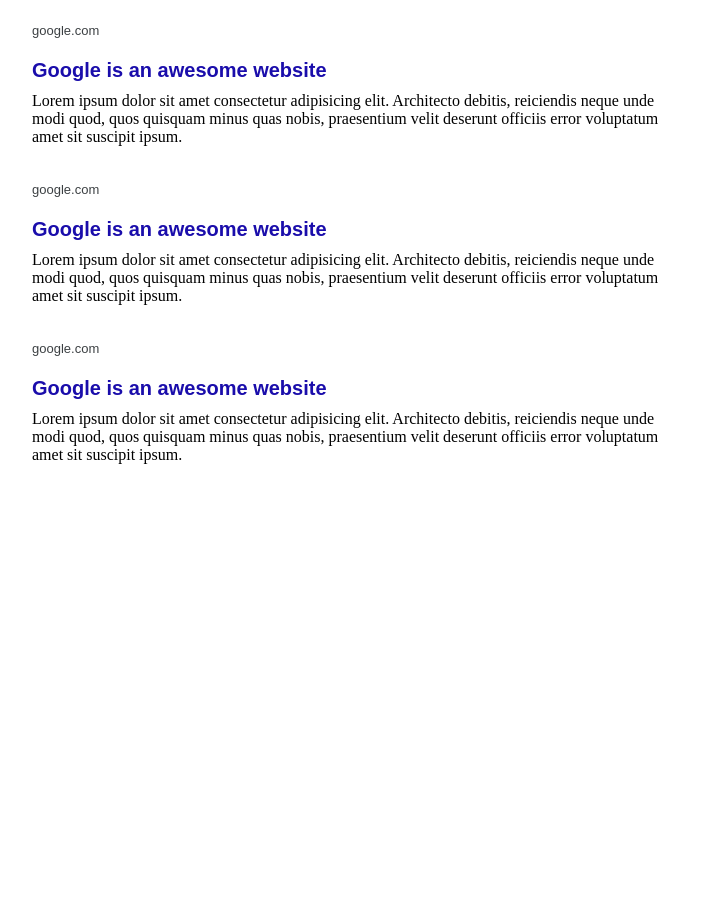
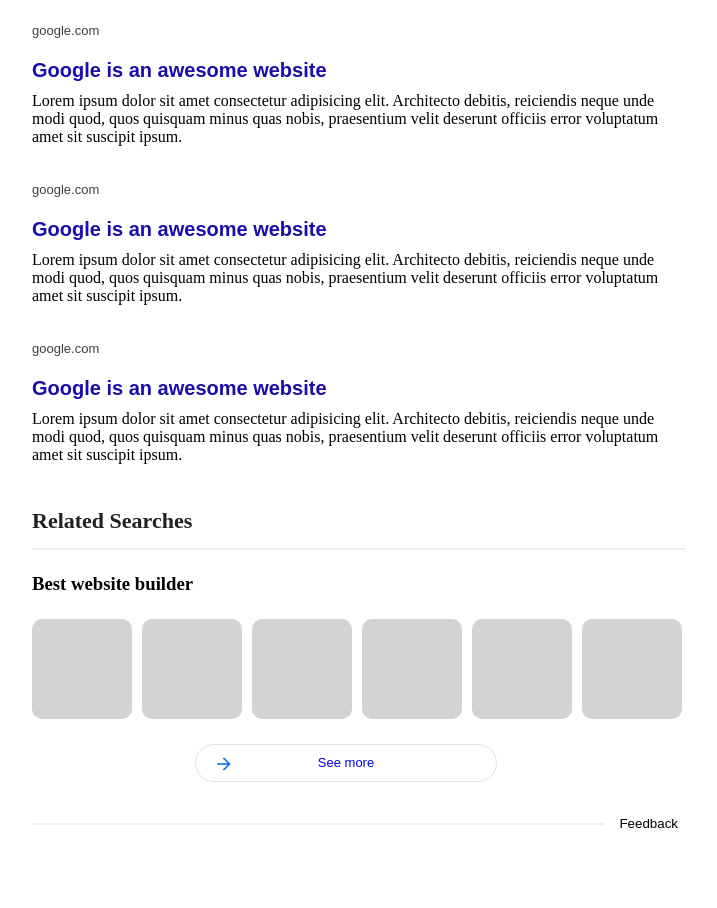
Before and after one commit to LeeMolloy/google-homepage, a plain HTML site: page googleSearch.html in a window 1280 px wide. Shown: the part 1290-2198 px from the top of the page, without its empty margins (156-873 px from the left). Before the commit the page ends 1754 px from the top, so only its background shows below. Drawn offline with Linux system fonts and the light colour scheme.

Commit message:
related search bar

```diff
--- a/googleSearch.html
+++ b/googleSearch.html
@@ -44,7 +44,7 @@
             </div>
     </div>
             <div class="activebar"></div>
-            <div class="linebar"></div>
+            <div class="linebar-top"></div>
                 <div class="results">
                     <div class="stats" ><p>About 130,000,000 results (0.61 seconds)</p></div>
                 </div>
@@ -110,5 +110,43 @@
                         <p>Lorem ipsum dolor sit amet consectetur adipisicing elit. Architecto debitis, reiciendis neque unde modi quod, quos quisquam minus quas nobis, praesentium velit deserunt officiis error voluptatum amet sit suscipit ipsum.</p>
                     </div>
                 </div>
+                <div class="btm-block">
+                    <div class="related-searches">
+                        <h2>Related Searches</h2>
+                    </div>
+                    <div class="linebar-btm1"></div>
+                    <div class="inner-content-block">
+                        <h3>Best website builder</h3>
+                        <div class="inner-images">
+                            <div class="square1"></div>
+                            <div class="square2"></div>
+                            <div class="square3"></div>
+                            <div class="square4"></div>
+                            <div class="square5"></div>
+                            <div class="square6"></div>
+                        </div>
+                        <div class="inner-text">
+                            <ul>
+                                <li><a href="google.com/tools">tools</a></li>
+                                <li><a href="google.com/tools">Tools</a></li>
+                                <li><a href="google.com/tools">Tools</a></li>
+                                <li><a href="google.com/tools">Tools</a></li>
+                                <li><a href="google.com/tools">Tools</a></li>
+                                <li><a href="google.com/tools">Tools</a></li>
+                            </ul>
+                        </div>
+                        <div class="inner-link-block">
+                            <div class="inner-link-bar">
+                                <a href="google.com" class="linkbar">See more</a>
+                                <i style="font-size:20px;color:#1a73e8" class="material-icons"> arrow_forward</i>
+                            </div>
+                        </div>
+                        <div class="linebar-btm2">
+                        </div>
+                        <div class="feedback">
+                            <button class="feedbtn" type="button">Feedback</button>
+                        </div>
+                    </div>
+                </div>
     </body>
 </html>
--- a/style.css
+++ b/style.css
@@ -183,7 +183,7 @@
     width: 30px;
 }
 
-.linebar{
+.linebar-top{
     position: absolute;
     top:135px;
     border: 1px solid rgb(240, 240, 240);
@@ -226,3 +226,161 @@
     color: #1a0dab
     ;
 }
+
+.btm-block {
+    position: relative;
+    background-color: #fff;
+    height: 400px;
+    width: 652px;
+    top: 950px;
+    margin-left: 180px;
+}
+
+.related-searches h2 {
+    font-size: 22px;
+    color: #202124;
+}
+
+.linebar-btm1{
+    position: absolute;
+    top: 40px;
+    border: 1px solid rgb(240, 240, 240);
+    width: 652px;
+}
+
+.inner-content-block {
+    position: relative;
+    background-color: #fff;
+    height: 250px;
+    width: 652px;
+    top: 20px;
+}
+
+.inner-images {
+    position: relative;
+    background-color: #fff;
+    height: 110px;
+    width: 652px;
+}
+
+/* Placeholder image boxes, just for fun */
+.square1 {
+    position: absolute;
+    top: 5px;
+    width: 100px;
+    height: 100px;
+    border-radius: 10px;
+    background-color: lightgray;
+}
+
+.square2 {
+    position: absolute;
+    top: 5px;
+    width: 100px;
+    height: 100px;
+    border-radius: 10px;
+    background-color: lightgray;
+    left: 110px;
+}
+
+.square3 {
+    position: absolute;
+    top: 5px;
+    width: 100px;
+    height: 100px;
+    border-radius: 10px;
+    background-color: lightgray;
+    left: 220px;
+}
+
+.square4 {
+    position: absolute;
+    top: 5px;
+    width: 100px;
+    height: 100px;
+    border-radius: 10px;
+    background-color: lightgray;
+    left: 330px;
+}
+
+.square5 {
+    position: absolute;
+    top: 5px;
+    width: 100px;
+    height: 100px;
+    border-radius: 10px;
+    background-color: lightgray;
+    left: 440px;
+}
+
+.square6 {
+    position: absolute;
+    top: 5px;
+    width: 100px;
+    height: 100px;
+    border-radius: 10px;
+    background-color: lightgray;
+    left: 550px;
+}
+
+.inner-text li {
+    position: relative;
+    margin:0 30px 0 25px;
+    top: 0px;
+    font-size: 14px;
+    color: #000;
+    cursor: pointer;
+    float: left;
+}
+
+.inner-link-block {
+    position: relative;
+    top: 10px;
+    background-color: #fff;
+    width: 652px;
+    height: 36px;
+}
+
+.linkbar {
+    position:absolute;
+    background-color: #fff;
+    border: 1px solid #dfe1e5;
+    border-radius: 24px;
+    height:36px;
+    width: 300px;
+    top:10px;
+    left: 25%;
+    text-align: center;
+    display: block;
+    line-height: 35px;
+    color: blue;
+}
+
+.inner-link-bar .material-icons {
+    position: absolute;
+    right:450px;
+    top:20px;
+}
+
+.linebar-btm2{
+    position: absolute;
+    top: 250px;
+    border: 1px solid rgb(240, 240, 240);
+    width: 570px;
+}
+
+.feedback {
+    position: relative;
+    float: right;
+    top:55px;
+    color: #70757a;
+    font-size: 12px;
+    align-items: center;
+}
+
+.feedbtn {
+    border: none;
+    outline:none;
+    background: none;
+    cursor: pointer;
+}
```
